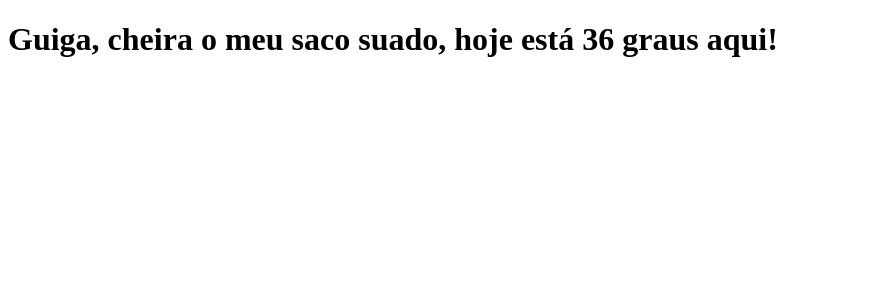
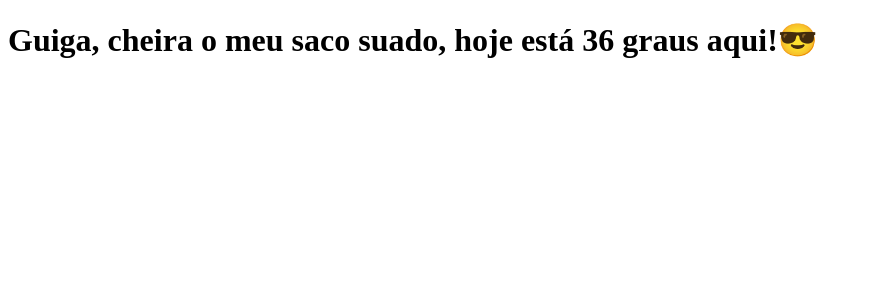
Before and after one commit to davi9411/clone-tabnews, a Next.js app: page / in a window 1280 px wide. Shown: the top 300 px of the page, without its empty margins (0-870 px from the left). Built offline with nearby package versions, Linux system fonts and the light colour scheme.

Commit message:
add um emeticon para teste do deploy versel

```diff
--- a/pages/index.js
+++ b/pages/index.js
@@ -1,5 +1,5 @@
 function Home() {
-     return <h1>Guiga, cheira o meu saco suado, hoje está 36 graus aqui!</h1>
+     return <h1>Guiga, cheira o meu saco suado, hoje está 36 graus aqui!😎</h1>
 }
 
 export default Home;
```
